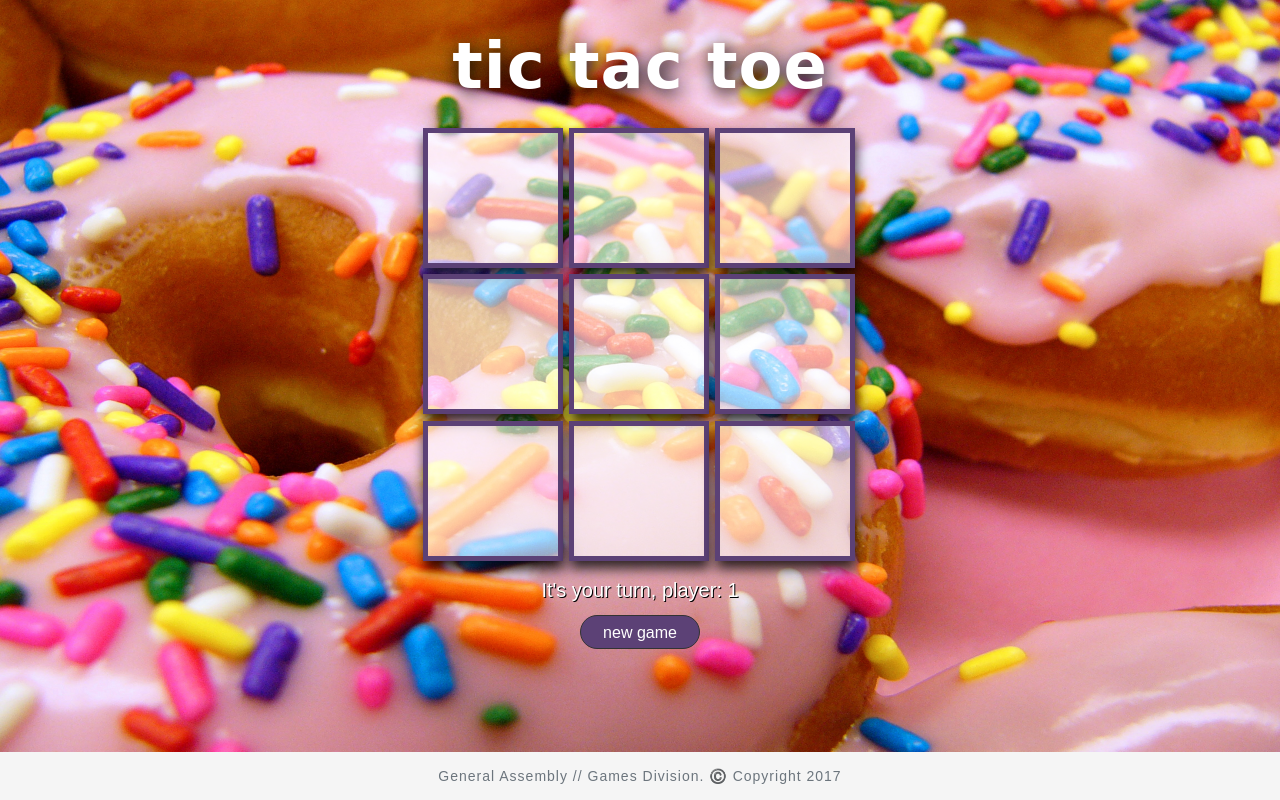
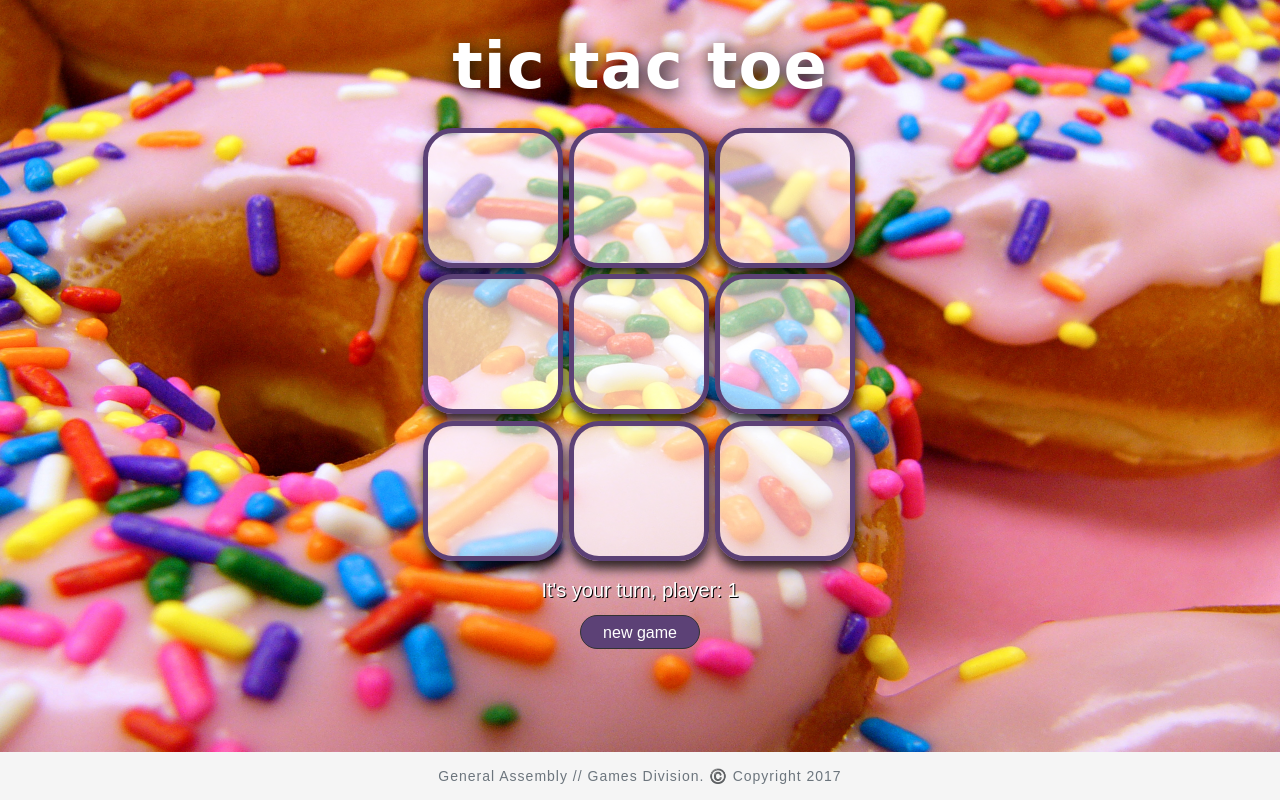
Before and after one commit to lukemico/TicTacToeGame, a PHP site: page / in a window 1280 px wide. Run offline with PHP 8.4, Linux system fonts and the light colour scheme; some libraries are stand-ins or nearby versions; some web fonts are replaced.

Commit message:
make it better again

```diff
--- a/css/style.css
+++ b/css/style.css
@@ -90,6 +90,7 @@ td.item1 {
   margin: 3px;
   background: rgba(255, 255, 255, 0.6);
   box-shadow: 1px 8px 12px rgba(0, 0, 0, .8);
+  border-radius: 30px;
 }
 
 td.item2 {
@@ -102,6 +103,7 @@ td.item2 {
   margin: 3px;
   background: rgba(255, 255, 255, 0.6);
   box-shadow: 1px 8px 12px rgba(0, 0, 0, .8);
+  border-radius: 30px;
 }
 
 td.item3 {
@@ -114,6 +116,7 @@ td.item3 {
   margin: 3px;
   background: rgba(255, 255, 255, 0.6);
   box-shadow: 1px 8px 12px rgba(0, 0, 0, .8);
+  border-radius: 30px;
 }
 
 td.item4 {
@@ -126,6 +129,7 @@ td.item4 {
   margin: 3px;
   background: rgba(255, 255, 255, 0.6);
   box-shadow: 1px 8px 12px rgba(0, 0, 0, .8);
+  border-radius: 30px;
 }
 
 td.item5 {
@@ -138,6 +142,7 @@ td.item5 {
   margin: 3px;
   background: rgba(255, 255, 255, 0.6);
   box-shadow: 1px 8px 12px rgba(0, 0, 0, .8);
+  border-radius: 30px;
   }
 
 td.item6 {
@@ -150,6 +155,7 @@ td.item6 {
   margin: 3px;
   background: rgba(255, 255, 255, 0.6);
   box-shadow: 1px 8px 12px rgba(0, 0, 0, .8);
+  border-radius: 30px;
 }
 
 td.item7 {
@@ -162,6 +168,7 @@ td.item7 {
   margin: 3px;
   background: rgba(255, 255, 255, 0.6);
   box-shadow: 1px 8px 12px rgba(0, 0, 0, .8);
+  border-radius: 30px;
 }
 
 td.item8 {
@@ -173,7 +180,8 @@ td.item8 {
   text-align: center;
   margin: 3px;
   background: rgba(255, 255, 255, 0.6);
-  box-shadow: 1px 8px 12px rgba(0, 0, 0, .8)
+  box-shadow: 1px 8px 12px rgba(0, 0, 0, .8);
+  border-radius: 30px;
  }
 
 td.item9 {
@@ -186,6 +194,7 @@ td.item9 {
   margin: 3px;
   background: rgba(255, 255, 255, 0.6);
   box-shadow: 1px 8px 12px rgba(0, 0, 0, .8);
+  border-radius: 30px;
 }
 
 
```
